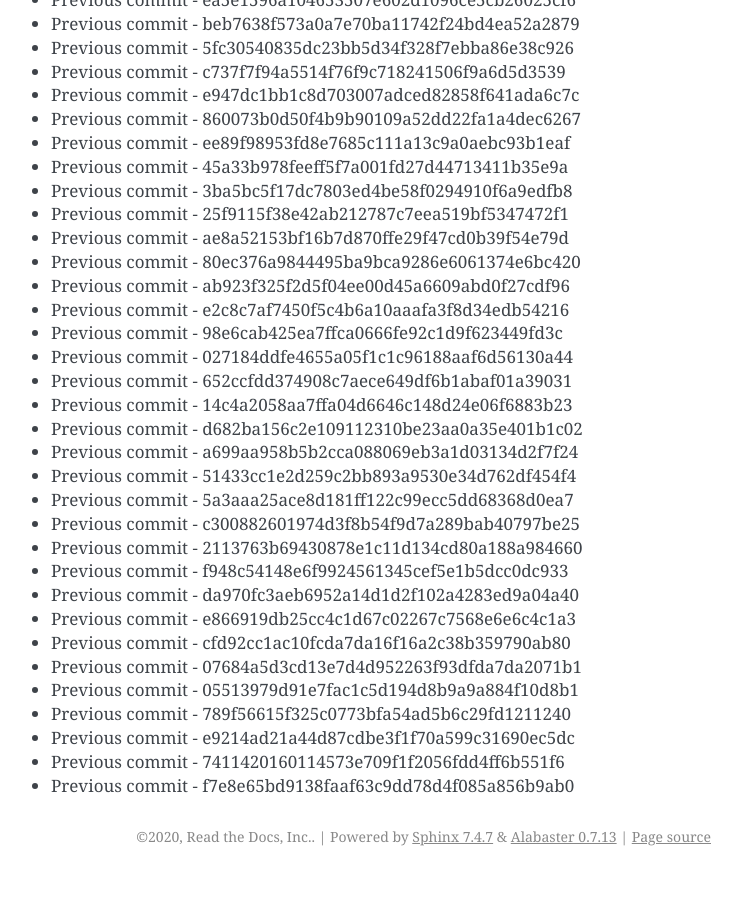
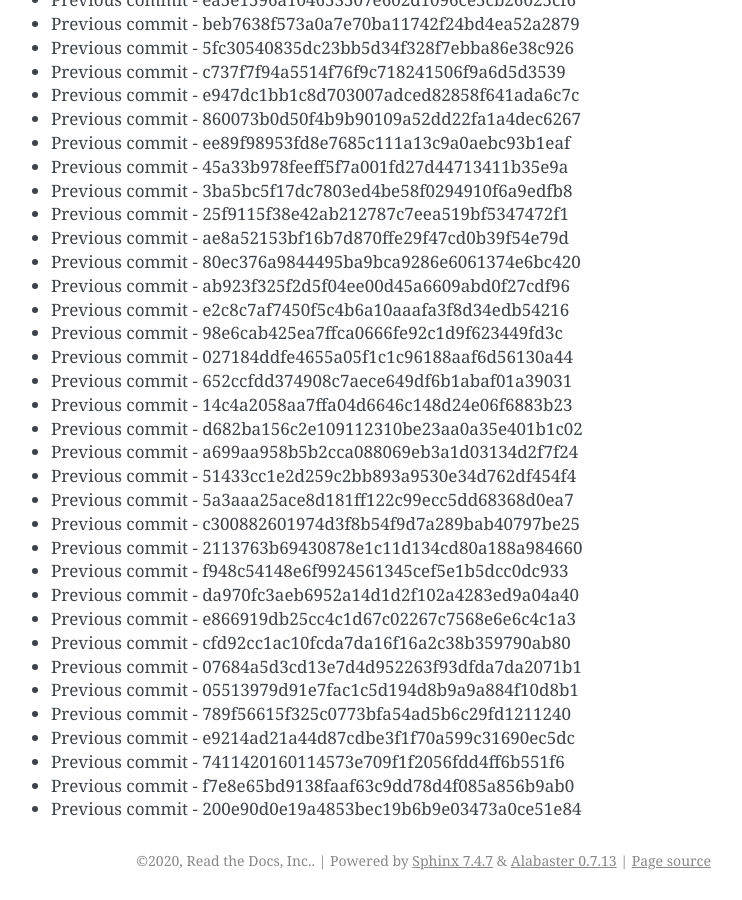
Before and after one commit to readthedocs/rtd-git-stresstest, a Sphinx documentation site: the page built from docs/updates.rst, in a window 1280 px wide and 900 px high, scrolled down 68167 px. Shown: the whole window, without its empty margins (399-1141 px from the left). Built offline with Sphinx 7.4.7, drawn with Linux system fonts in a browser that asks for light colours; before the commit the page ends 69043 px from its top, so only the background shows below that.

Commit message:
Generating commit from previous: 200e90d0e19a4853bec19b6b9e03473a0ce51e84

```diff
--- a/docs/updates.rst
+++ b/docs/updates.rst
@@ -2896,3 +2896,4 @@ It can be tested for any performance characteristics.
 * Previous commit - e9214ad21a44d87cdbe3f1f70a599c31690ec5dc
 * Previous commit - 7411420160114573e709f1f2056fdd4ff6b551f6
 * Previous commit - f7e8e65bd9138faaf63c9dd78d4f085a856b9ab0
+* Previous commit - 200e90d0e19a4853bec19b6b9e03473a0ce51e84
```
